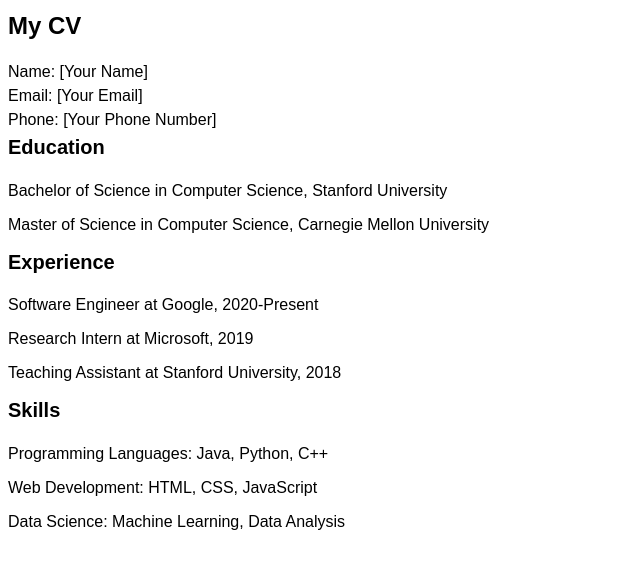
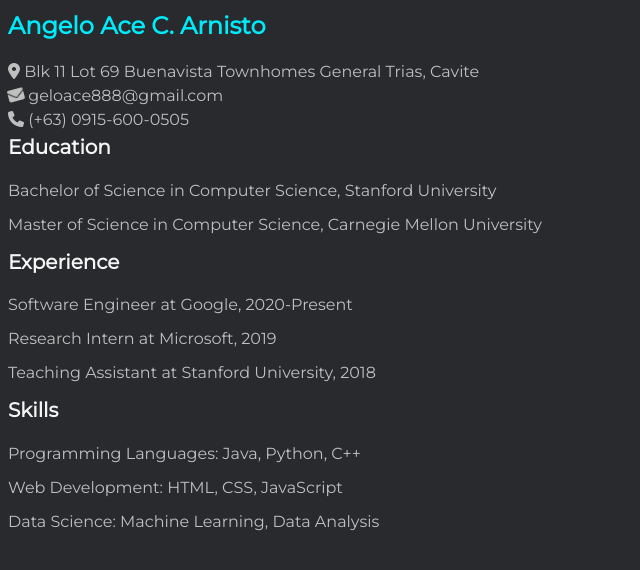
Before and after one commit to AceTerrific/arnisto-cv, a plain HTML site: page index.html in a window 1280 px wide. Shown: the whole page, without its empty margins (0-640 px from the left). Drawn offline with Linux system fonts and the light colour scheme.

Commit message:
added some style

```diff
--- a/index.html
+++ b/index.html
@@ -5,14 +5,18 @@
     <meta http-equiv="X-UA-Compatible" content="IE=edge">
     <meta name="viewport" content="width=device-width, initial-scale=1.0">
     <link rel="stylesheet" href="style.css">
-    <title>Angelo Ace C. Arnisto | CV</title>
+    <script src="https://kit.fontawesome.com/8d6075aef0.js" crossorigin="anonymous"></script>
+    <style>
+        @import url('https://fonts.googleapis.com/css2?family=Montserrat&family=Roboto:wght@400;500&display=swap');
+      </style>
+    <title class="fa-solid fa-thumbs-up fa-5x">Angelo Ace C. Arnisto | CV</title>
 </head>
 <body>
     <header>
-        <h1>My CV</h1>
-        <p>Name: [Your Name]</p>
-        <p>Email: [Your Email]</p>
-        <p>Phone: [Your Phone Number]</p>
+        <h1>Angelo Ace C. Arnisto</h1>
+        <p><i class="fa-solid fa-location-dot fa-bounce"></i>  Blk 11 Lot 69 Buenavista Townhomes General Trias, Cavite</p>
+        <p><i class="fa-solid fa-envelope fa-shake"></i>  geloace888@gmail.com</p>
+        <p><i class="fa-solid fa-phone fa-flip"></i>  (+63) 0915-600-0505</p>
       </header>
       <section>
         <h2>Education</h2>
--- a/style.css
+++ b/style.css
@@ -1,7 +1,10 @@
 body {
-    font-family: sans-serif;
+  font-family: 'Montserrat', sans-serif;
     font-size: 16px;
     line-height: 1.5;
+    background-color: #292A2E;
+    ;
+    color:#00EBFA
   }
 
   h1 {
@@ -12,18 +15,23 @@ body {
   h2 {
     font-size: 20px;
     margin-top: 0;
+    color: #F5F5F5;
+
   }
 
   ul {
     list-style-type: none;
     margin: 0;
     padding: 0;
+    color: #BFBFBF;
   }
 
   li {
     margin-bottom: 10px;
+
   }
 
   p {
     margin: 0;
+    color: #BFBFBF;
   }
```
